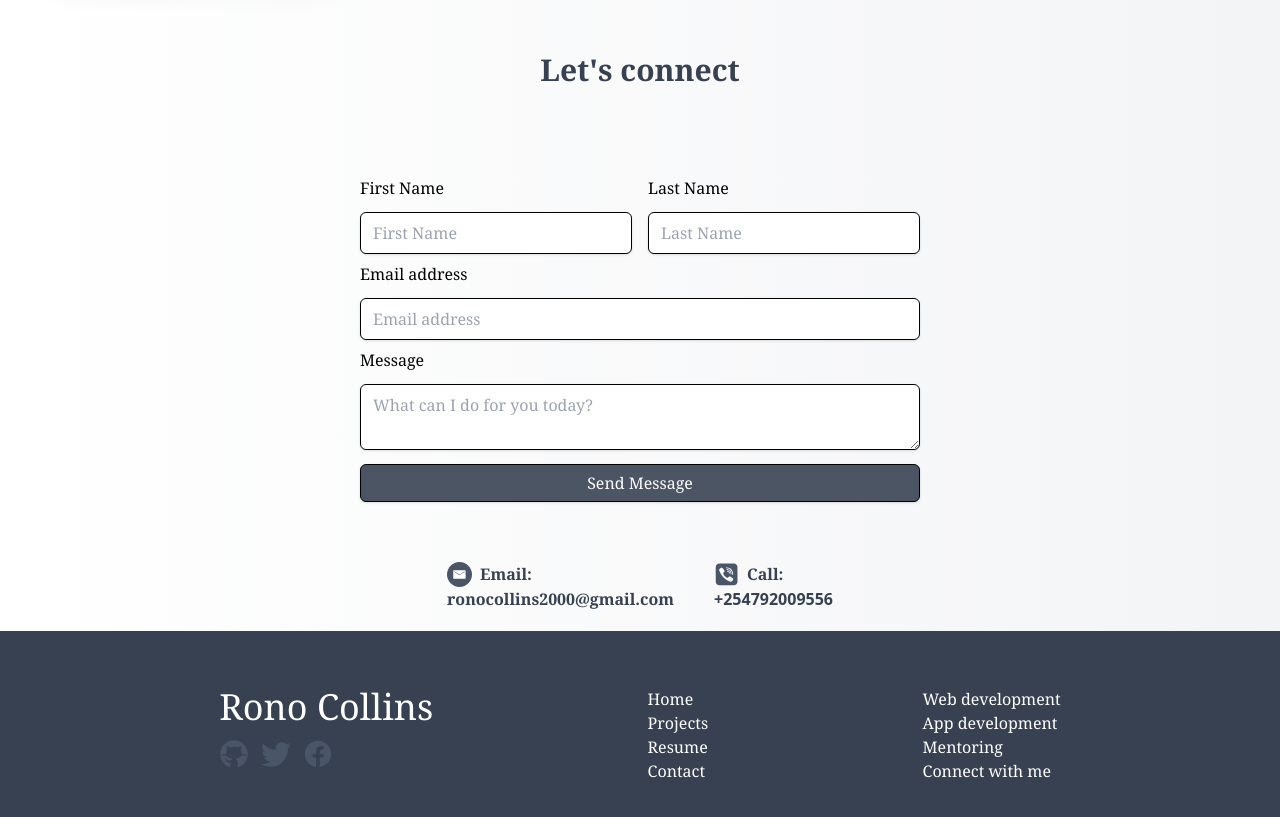
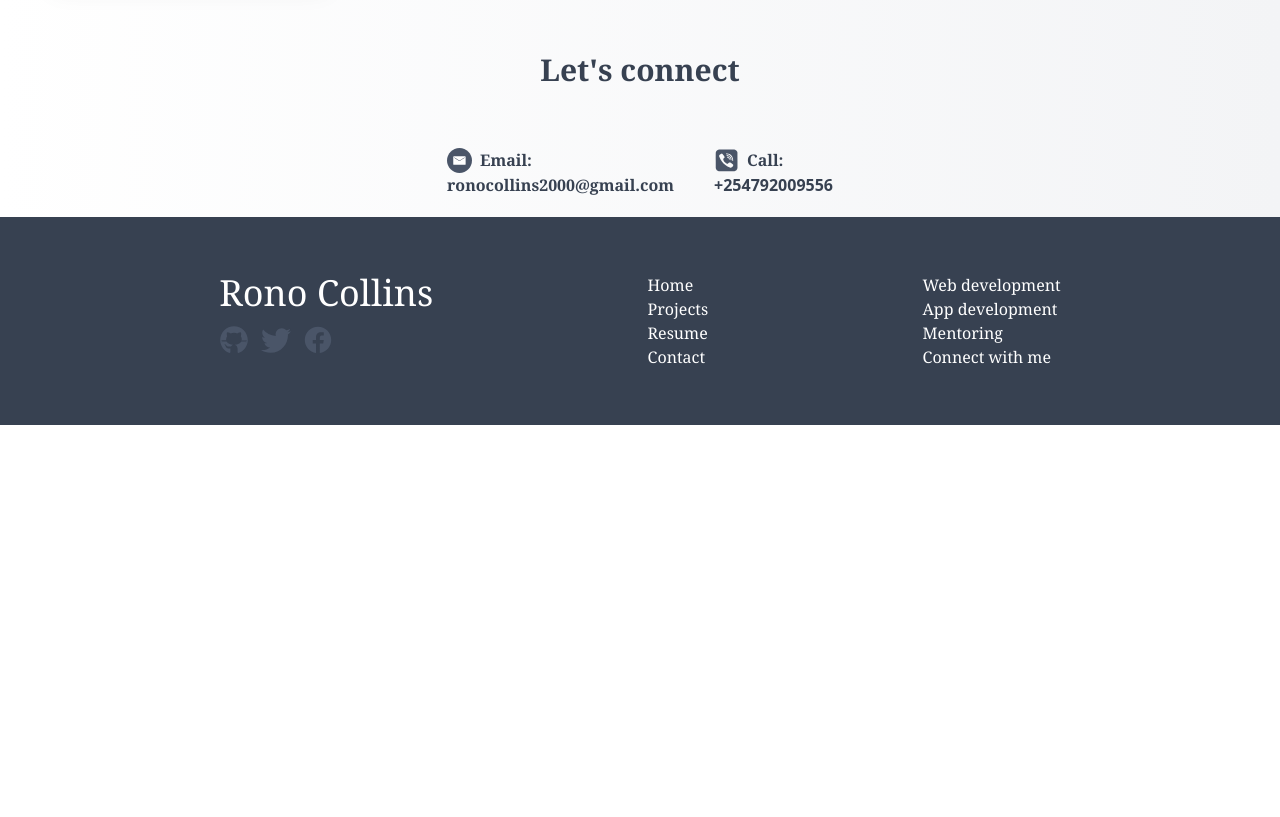
Before and after one commit to rono516/portfolio, a website: page index.html in a window 1280 px wide. Shown: the part 1600-2417 px from the top of the page. After the commit the page ends 2025 px from the top, so only its background shows below. Drawn offline with nearby package versions, Linux system fonts and the light colour scheme.

Commit message:
removed contact form

```diff
--- a/index.html
+++ b/index.html
@@ -322,9 +322,8 @@
                 Let's connect
             </div>
 
-            <div class="py-10 flex justify-center items-center">
+            <!-- <div class="py-10 flex justify-center items-center">
 
-                <!-- <form name="contactForm" action="core/send_email.php" method="POST" onsubmit="return validate_form()"> -->
                 <form action="">
                     <div class="flex flex-col md:flex-row space-x-4 my-2">
                         <div class="space-y-3">
@@ -388,7 +387,7 @@
 
 
 
-            </div>
+            </div> -->
 
             <!-- Contact details -->
             <div class="text-center">
```
